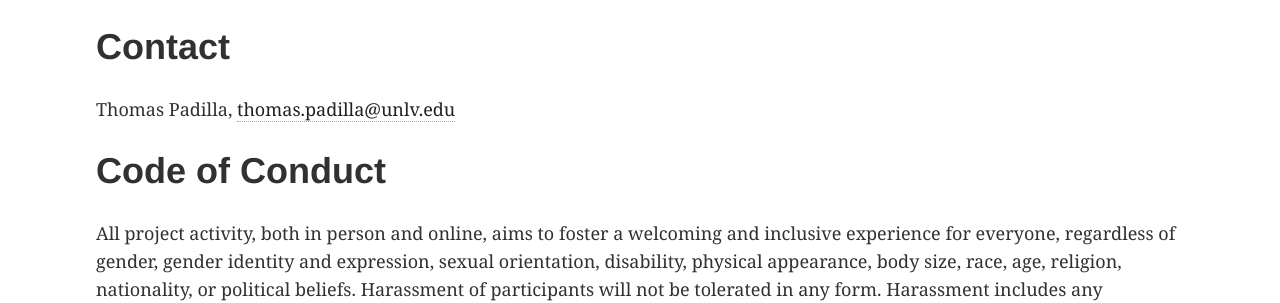
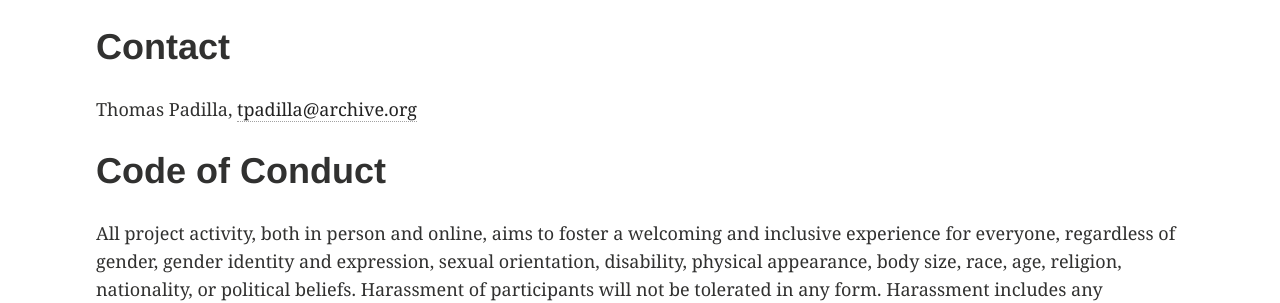
Before and after one commit to collectionsasdata/collectionsasdata.github.io, a Jekyll site: the page built from index.md, in a window 1280 px wide. Shown: the part 848-1151 px from the top of the page. Built offline with Jekyll 4.4.1, drawn with Linux system fonts in a browser that asks for light colours; some of the changed lines change nothing that is shown.

Commit message:
Update index.md

```diff
--- a/index.md
+++ b/index.md
@@ -15,7 +15,7 @@ The final report and project deliverables can be [**found here**](https://osf.io
 
 # Contact
 
-Thomas Padilla, <thomas.padilla@unlv.edu>
+Thomas Padilla, <tpadilla@archive.org>
 
 # Code of Conduct
 
```
